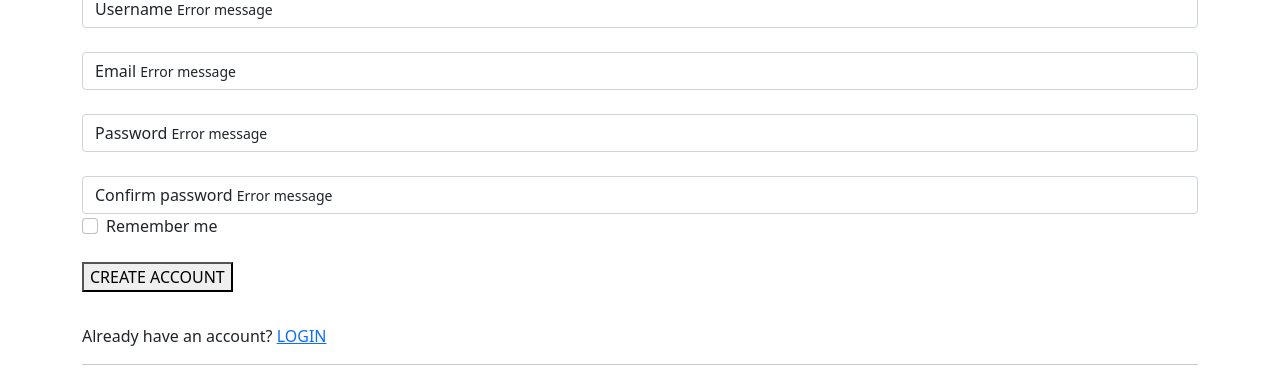
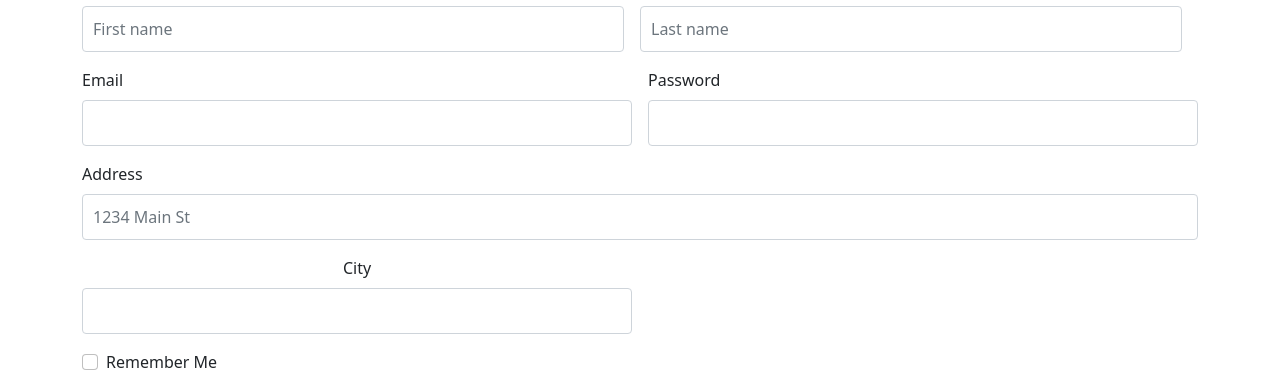
Before and after one commit to JoeshGichon/Art-Gallery, a plain HTML site: page signup.html in a window 1280 px wide. Shown: the part 313-702 px from the top of the page. Drawn offline with nearby package versions, Linux system fonts and the light colour scheme.

Commit message:
addition of login html file,structuring and styling of signup page

```diff
--- a/css/login.css
+++ b/css/login.css
@@ -25,3 +25,19 @@
 #copyright span {
 	color: crimson;
 }
+input{
+        padding: 0px;
+    }
+    button{
+        padding: 0px;
+    }
+    .form-control{
+        padding: 10px;
+    }
+    #start{
+        font-size: 12px;
+        padding: 0px;
+    }
+    .meat img{
+        width: 23%;
+    }
--- a/signup.html
+++ b/signup.html
@@ -41,40 +41,45 @@
     <div class="header text-center">
       <h2>Create Account</h2>
     </div>
-    <form class="form">
-      <div class="form-control ">
-        <label for="username" name="username">Username</label>
-        <input id="txtUserName" type="text" name="username" />
-        <small>Error message</small>
+    <form class="row g-3">
+      <div class="row g-3">
+        <div class="col">
+          <input type="text" class="form-control" placeholder="First name" aria-label="First name">
+        </div>
+        <div class="col">
+          <input type="text" class="form-control" placeholder="Last name" aria-label="Last name">
+        </div>
       </div>
-      <div class="form-control" id="email">
-        <label for="email" name="email">Email</label>
-        <input id="txtEmail" type="email" name="email"/>
-        <small>Error message</small>
+      <div class="col-md-6">
+        <label for="inputEmail4" class="form-label">Email</label>
+        <input type="email" class="form-control" id="inputEmail4">
       </div>
-      <div class="form-control" id="pwd">
-        <label for="pwd" name="pwd">Password</label>
-        <input id="txtPwd" type="password" name="pwd"/>
-        <small>Error message</small>
+      <div class="col-md-6">
+        <label for="inputPassword4" class="form-label">Password</label>
+        <input type="password" class="form-control" id="inputPassword4">
       </div>
-      <div class="form-control" id="pwdConfirm">
-        <label for="conpwd" name="conpwd">Confirm password</label>
-        <input id="txtConPwd" type="password" name="conpwd"/>
-        <small>Error message</small>
+      <div class="col-12">
+        <label for="inputAddress" class="form-label">Address</label>
+        <input type="text" class="form-control" id="inputAddress" placeholder="1234 Main St">
       </div>
-			<div class="col-auto">
+      <div class="col-md-6 text-center">
+        <label for="inputCity" class="form-label">City</label>
+        <input type="text" class="form-control" id="inputCity">
+      </div>
+      <div class="col-12">
         <div class="form-check">
-          <input class="form-check-input" type="checkbox" id="autoSizingCheck">
-          <label class="form-check-label" for="autoSizingCheck">
-            Remember me
+          <input class="form-check-input" type="checkbox" id="gridCheck">
+          <label class="form-check-label" for="gridCheck">
+            Remember Me
           </label>
         </div>
       </div>
-        <div class="form-conrol" id="Acc">
-          <button type="submit"> CREATE ACCOUNT</button>
+      <div class="col-12">
+        <button type="submit" class="btn btn-primary">Sign in</button>
       </div>
     </form>
-    <div id="ready">
+    <div class="text-center
+    " id="ready">
       <p>Already have an account? <a href="login.html"> LOGIN </a></p>
     </div>
 
```
Also changed, not shown: login.html (added).
